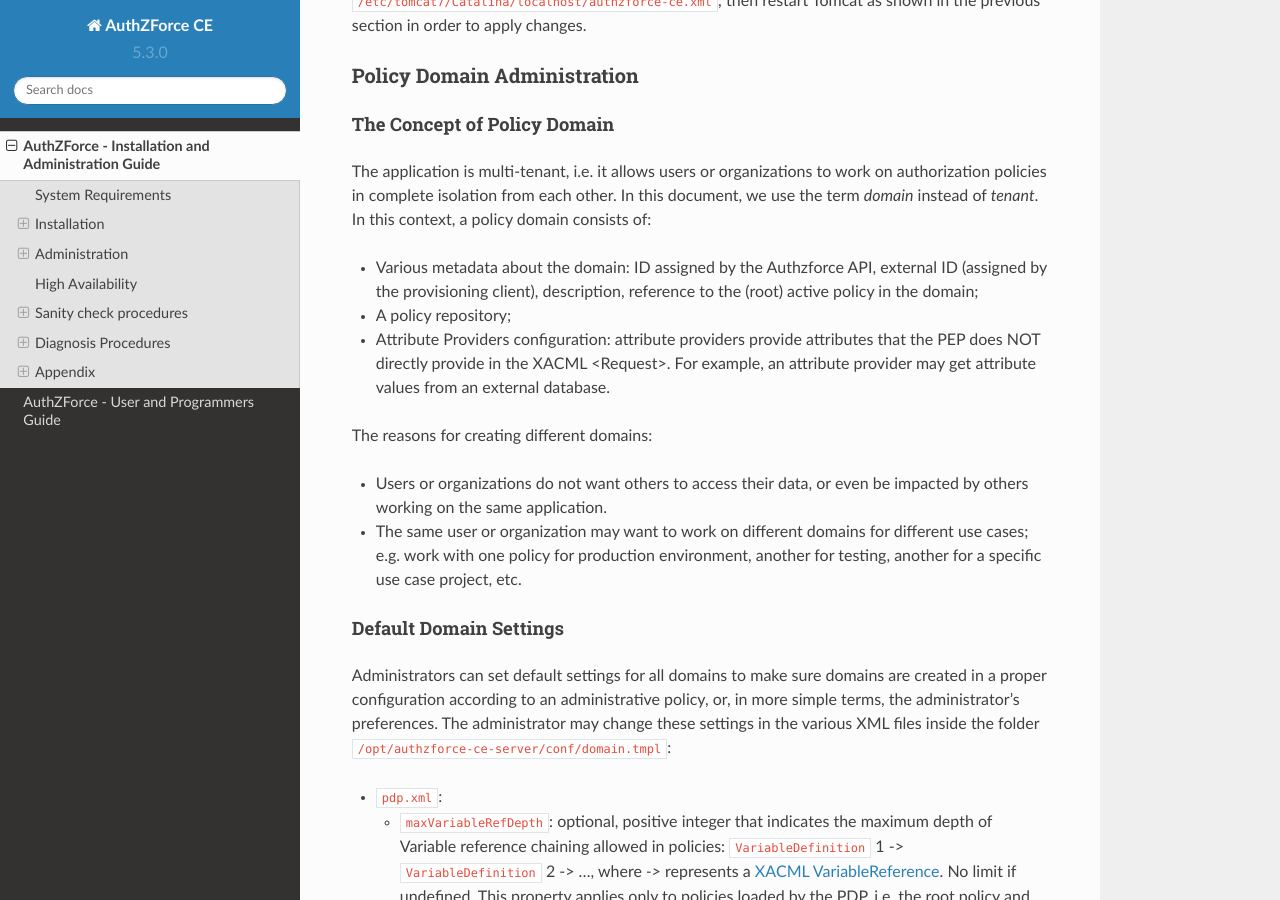
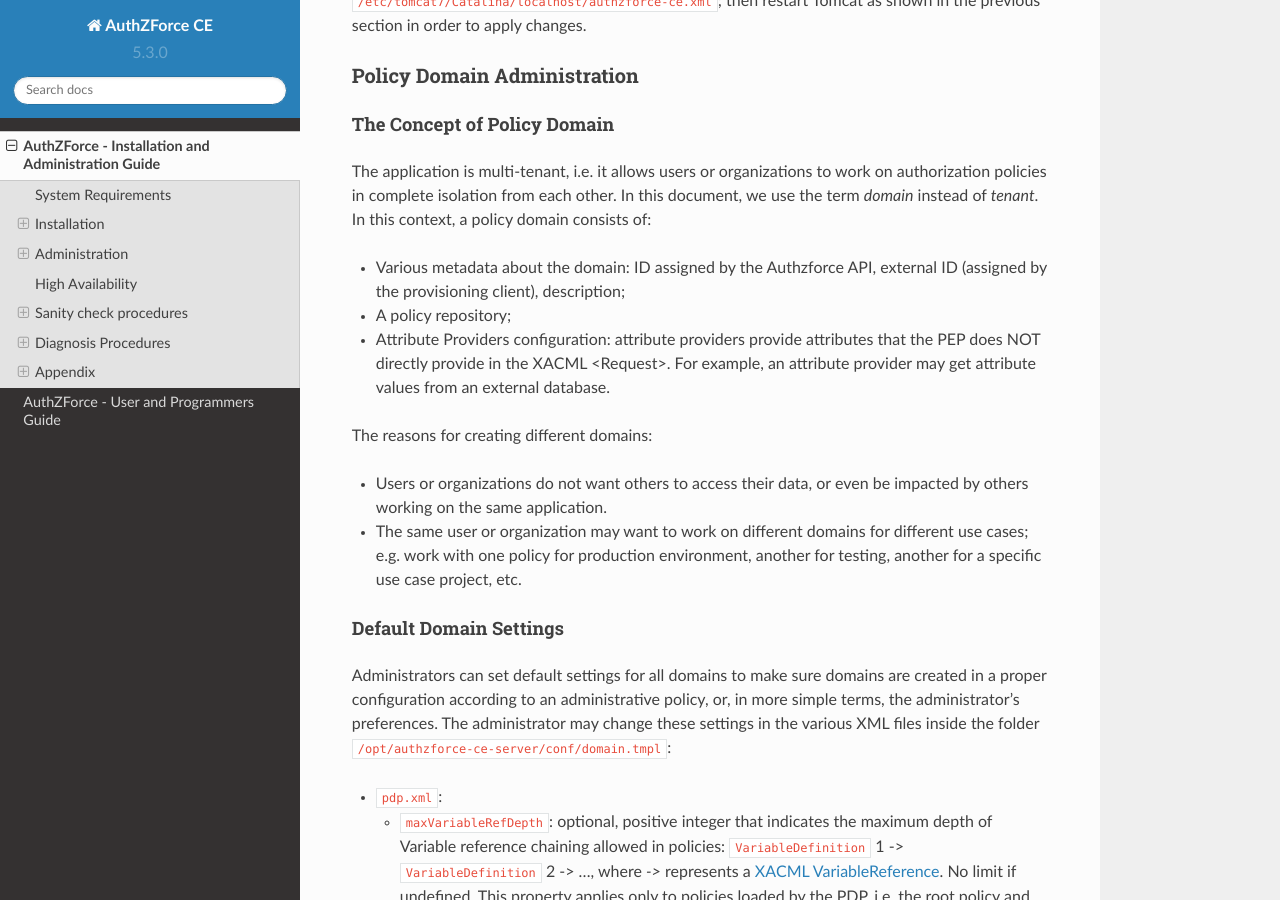
Before and after one commit to authzforce/fiware, a Sphinx documentation site: the page built from doc/InstallationAndAdministrationGuide.rst, in a window 1280 px wide and 900 px high, scrolled down 2794 px. Built offline with Sphinx 7.4.7 and the Read the Docs theme 2.0.0, drawn with Linux system fonts in a browser that asks for light colours; formulas are drawn with MathJax 3.

Commit message:
Update InstallationAndAdministrationGuide.rst

```diff
--- a/doc/InstallationAndAdministrationGuide.rst
+++ b/doc/InstallationAndAdministrationGuide.rst
@@ -118,7 +118,7 @@
 The application is multi-tenant, i.e. it allows users or organizations to work on authorization policies in complete isolation from each other. In this document, we use the term *domain* instead of *tenant*.
 In this context, a policy domain consists of:
 
-* Various metadata about the domain: ID assigned by the Authzforce API, external ID (assigned by the provisioning client), description, reference to the (root) active policy in the domain;
+* Various metadata about the domain: ID assigned by the Authzforce API, external ID (assigned by the provisioning client), description;
 * A policy repository;
 * Attribute Providers configuration: attribute providers provide attributes that the PEP does NOT directly provide in the XACML <Request>.
   For example, an attribute provider may get attribute values from an external database.
```
